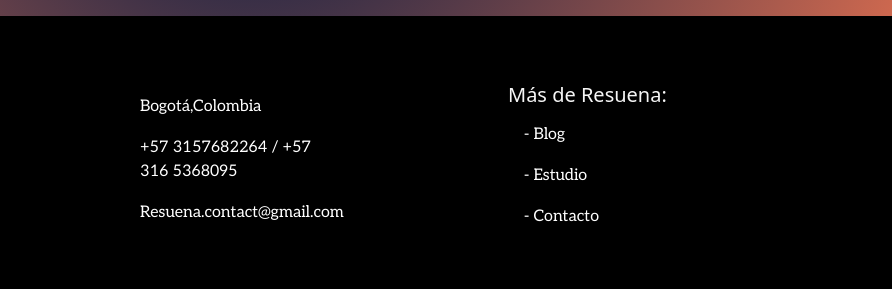
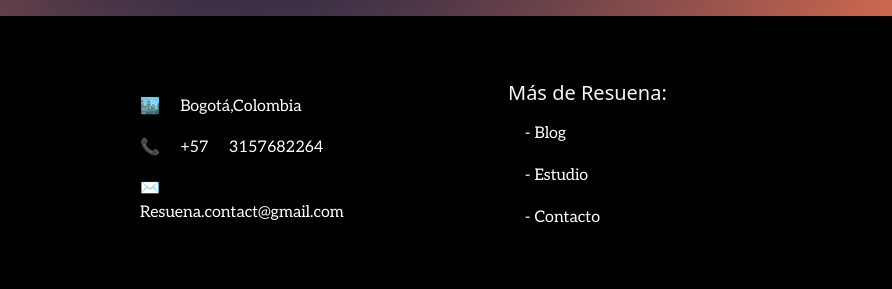
Before and after one commit to Luiskaccs/SomosResuena_LuisSandoval, a website: page index.html in a window 1280 px wide. Shown: the part 1360-1649 px from the top of the page, 388-1280 px from the left. Drawn offline with nearby package versions, Linux system fonts and the light colour scheme.

Commit message:
New Footer

```diff
--- a/SCSS/_Index.scss
+++ b/SCSS/_Index.scss
@@ -79,6 +79,30 @@
         height: 2.5rem;
       }
 
+      img:hover {
+        /* Start the shake animation and make the animation last for 0.5 seconds */
+        animation: shake 0.5s;
+
+        /* When the animation is finished, start again */
+        animation-iteration-count: infinite;
+      }
+
+      @keyframes shake {
+        0% { transform: translate(1px, 1px) rotate(0deg); }
+        10% { transform: translate(-1px, -2px) rotate(-1deg); }
+        20% { transform: translate(-3px, 0px) rotate(1deg); }
+        30% { transform: translate(3px, 2px) rotate(0deg); }
+        40% { transform: translate(1px, -1px) rotate(1deg); }
+        50% { transform: translate(-1px, 2px) rotate(-1deg); }
+        60% { transform: translate(-3px, 1px) rotate(0deg); }
+        70% { transform: translate(3px, 1px) rotate(-1deg); }
+        80% { transform: translate(-1px, -1px) rotate(1deg); }
+        90% { transform: translate(1px, 2px) rotate(0deg); }
+        100% { transform: translate(1px, -2px) rotate(-1deg); }
+      }
+
+
+
       p {
         display: block;
         text-align: left;
--- a/SCSS/_footer.scss
+++ b/SCSS/_footer.scss
@@ -8,6 +8,7 @@
     background-color: black;
     display: grid;
     color: whitesmoke;
+
 
     @media (min-width: 0px) and (max-width:$sm)  {
     max-width: 100%;
@@ -25,6 +26,7 @@
     .FooterLista1{
       justify-self: center;
       align-self: center;
+
     }
 
     .FooterLista2{
@@ -38,7 +40,7 @@
     max-width: 100%;
     height: 30rem;
     grid-template-areas: "logoFooter FLista1 FLista2" "Redeslogos Redeslogos Redeslogos" "end end end";
-    grid-template-columns: 40% 30% 30%;
+    grid-template-columns: 40% 40% 20%;
     grid-template-rows: 70% 15% 15%;
     align-items: center;
 
@@ -62,12 +64,14 @@
       width: 50%;
       justify-self: center;
 
+
     }
 
   .FooterLista1{
       grid-area: FLista1;
       height: auto;
       width: 60%;
+      word-spacing: 1rem;
           li{
             background-color:black;
             color: white;
@@ -80,10 +84,21 @@
       grid-area: FLista2;
       height: auto;
       width: 60%;
-      li{
-        background-color: black;
-        color: white;
-        font-family: 'Aleo', sans-serif;
+
+
+        a{
+          list-style: none;
+          text-decoration: none;
+
+          :hover{
+            font-weight: bold;
+          }
+
+          li{
+            background-color: black;
+            color: white;
+            font-family: 'Aleo', sans-serif;
+        }
 
       }
       /* justify-self: left; */
@@ -98,11 +113,19 @@
       align-items: center;
       gap: 1rem;
 
+
+      :hover{
+
+        background-color: rgba(36, 39, 69, 1);
+      }
+
       a{
         display: inline-block;
         padding: 0.5em;
         background-color: rgb(214, 106, 83);
           border-radius: 60%;
+
+
 
         svg{
           color: white;
--- a/SCSS/_headers.scss
+++ b/SCSS/_headers.scss
@@ -154,9 +154,10 @@
     &:hover {
       background-color: #4CAF50;
       height: 40%;
-      width: 80%;
+      width: 70%;
       font-size: 2.5rem;
       text-decoration: none;
+      font-weight: bold;
       color: #fff;
     }
   }
--- a/index.html
+++ b/index.html
@@ -220,11 +220,14 @@
 
         <ul class="list-group list-group-flush">
 
-            <li class="list-group-item"> Bogotá,Colombia
+
+
+            <li class="list-group-item">
+                🏙️  Bogotá,Colombia
             </li>
-            <li class="list-group-item"> +57 3157682264 / +57 316 5368095
+            <li class="list-group-item"> 📞 +57 3157682264
             </li>
-            <li class="list-group-item"> Resuena.contact@gmail.com
+            <li class="list-group-item"> ✉️ Resuena.contact@gmail.com
             </li>
           </ul>
     </div>
@@ -234,13 +237,26 @@
         <h5>Más de Resuena:</h5>
         <ul class="list-group list-group-flush">
 
-            <li class="list-group-item"> - Blog
-            </li>
-            <li class="list-group-item"> - Estudio
-            </li>
-            <li class="list-group-item"> - Contacto
-            </li>
-          </ul>
+            <a target="_blank" href="#" >
+
+                <li class="list-group-item"> - Blog</li>
+
+            </a>
+
+            <a target="_blank" href="#" >
+
+                <li class="list-group-item"> - Estudio</li>
+
+            </a>
+
+            <a target="_blank" href="contact.html" >
+
+                <li class="list-group-item"> - Contacto </li>
+
+            </a>
+
+
+        </ul>
     </div>
 
     <div class="Redeslogos">
```
Also changed, not shown: about_us.html (+27 -10 lines), contact.html (+27 -10 lines), jobs.html (+28 -11 lines), podcast.html (+27 -10 lines), servicios.html (+27 -11 lines), CSS/Global.css, IMG/email.svg (deleted), IMG/placeholder.svg (deleted), IMG/telephone.svg (deleted).
